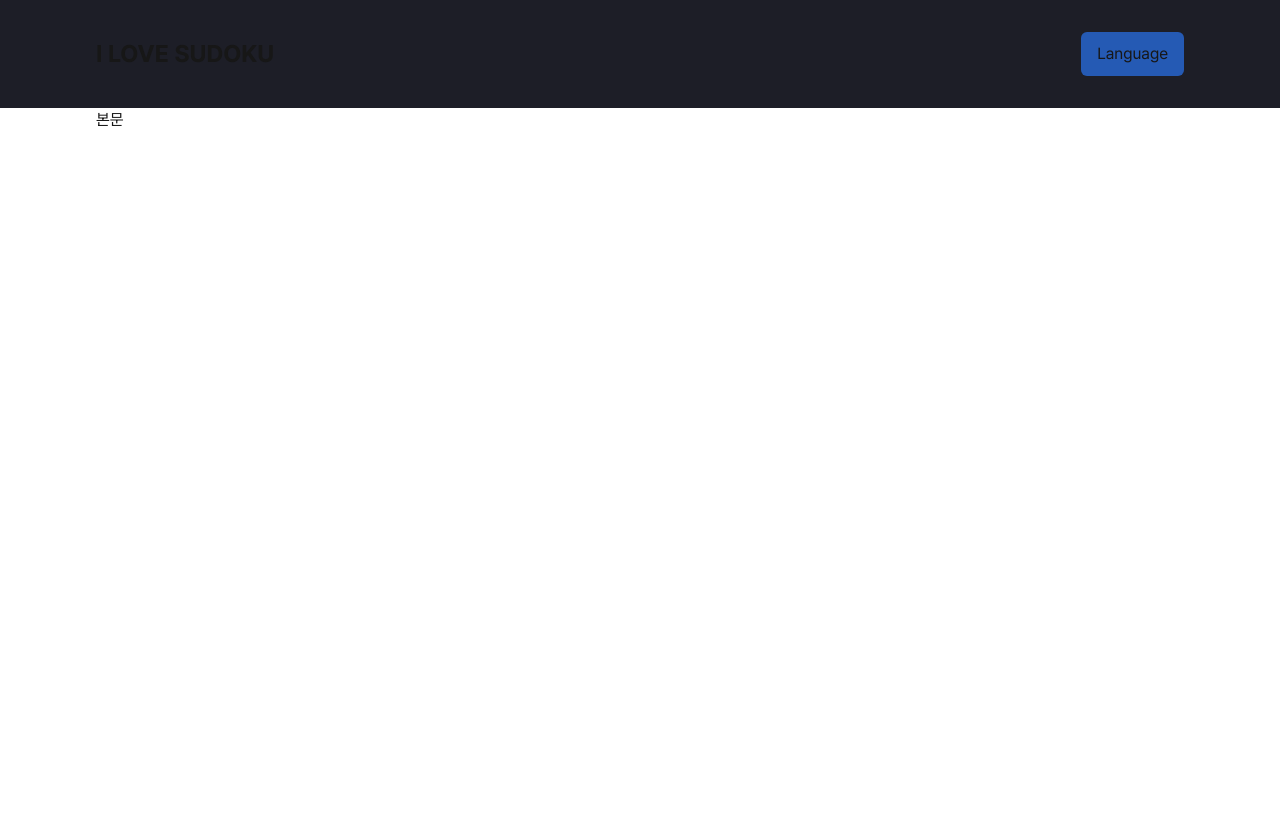
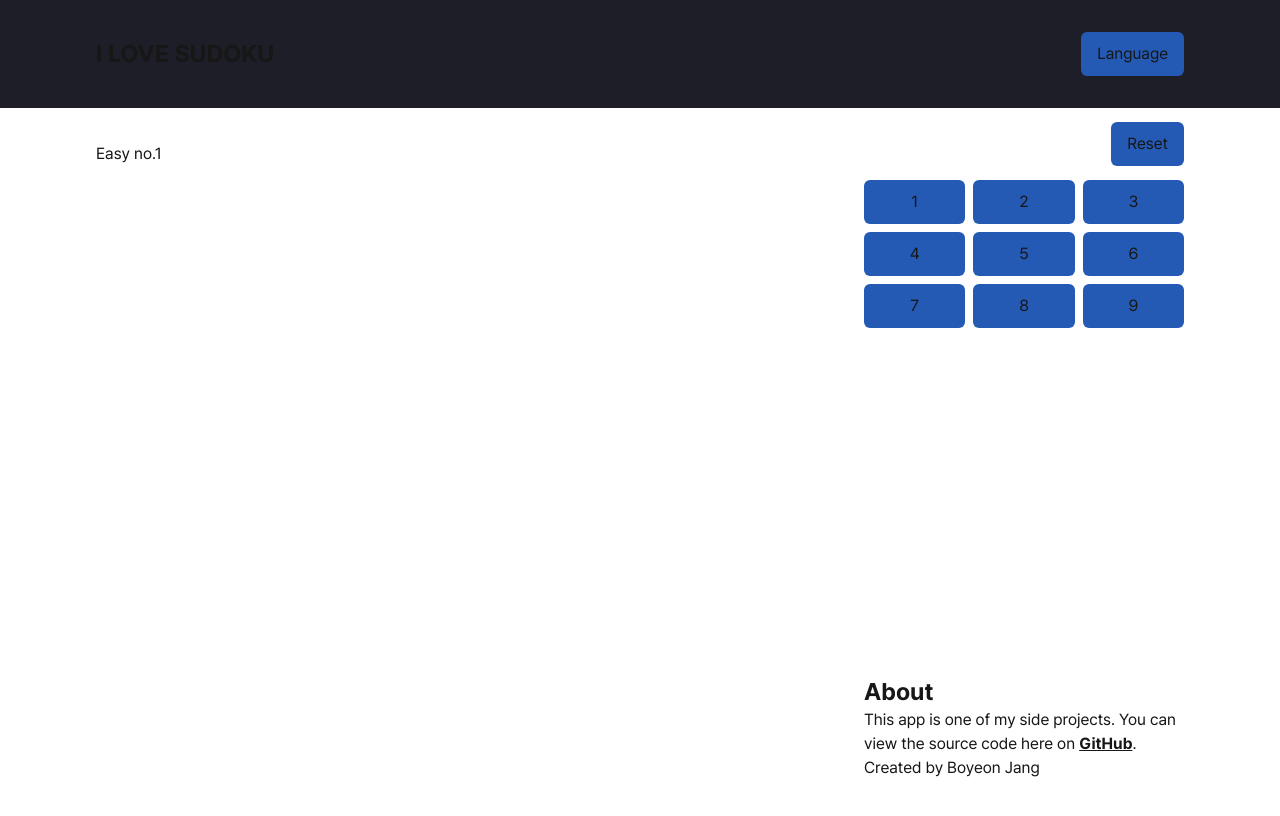
Before and after one commit to boyeoon/i-love-sudoku, a Next.js app: page / in a window 1280 px wide. Shown: the top 816 px of the page. Built offline with nearby package versions, Linux system fonts and the light colour scheme.

Commit message:
design: update screen UI

```diff
--- a/app/page.tsx
+++ b/app/page.tsx
@@ -5,15 +5,50 @@ export default function Home() {
     <div className="">
       <header className="bg-[#1D1E27] flex items-center justify-between grid-cols-2 px-24 py-8">
         <div className="">
-          <a className="text-2xl font-bold">I LOVE SUDOKU</a>
+          <p className="text-2xl font-bold">I LOVE SUDOKU</p>
         </div>
         <button className="bg-[#255AB4] px-4 py-2.5 rounded-md">Language</button>
       </header>
       <main className="px-24">
-        <div className="">
-          본문
+        {/* top */}
+        <div className="flex items-end justify-between my-3.5">
+          <a>Easy no.1</a>
+          <button className="bg-[#255AB4] px-4 py-2.5 rounded-md">Reset</button>
+        </div>
+        <div className="flex justify-between">
+          {/* left */}
+          <div className="bg-[#ffffff] w-[37.5rem] h-[37.5rem] rounded-md">
+            <div>
+
+            </div>
+          </div>
+          <div className="w-16">
+
+          </div>
+          {/* right */}
+          <div className="content-between grid w-80">
+            {/* button */}
+            <div className="grid grid-cols-3 gap-2">
+              <button className="bg-[#255AB4] px-4 py-2.5 rounded-md">1</button>
+              <button className="bg-[#255AB4] px-4 py-2.5 rounded-md">2</button>
+              <button className="bg-[#255AB4] px-4 py-2.5 rounded-md">3</button>
+              <button className="bg-[#255AB4] px-4 py-2.5 rounded-md">4</button>
+              <button className="bg-[#255AB4] px-4 py-2.5 rounded-md">5</button>
+              <button className="bg-[#255AB4] px-4 py-2.5 rounded-md">6</button>
+              <button className="bg-[#255AB4] px-4 py-2.5 rounded-md">7</button>
+              <button className="bg-[#255AB4] px-4 py-2.5 rounded-md">8</button>
+              <button className="bg-[#255AB4] px-4 py-2.5 rounded-md">9</button>
+            </div>
+            {/* description */}
+            <p>
+              <span className="block text-2xl font-bold">About</span>
+              <span>This app is one of my side projects. You can view the source code here on <a className="font-bold underline underline-offset-1" href="https://github.com/BoYeonJang/i-love-sudoku" target="_blank">GitHub</a>. Created by Boyeon Jang</span>
+            </p>
+          </div>
         </div>
       </main>
+      <footer className="px-24 py-8">
+      </footer>
     </div>
   );
 }
```
